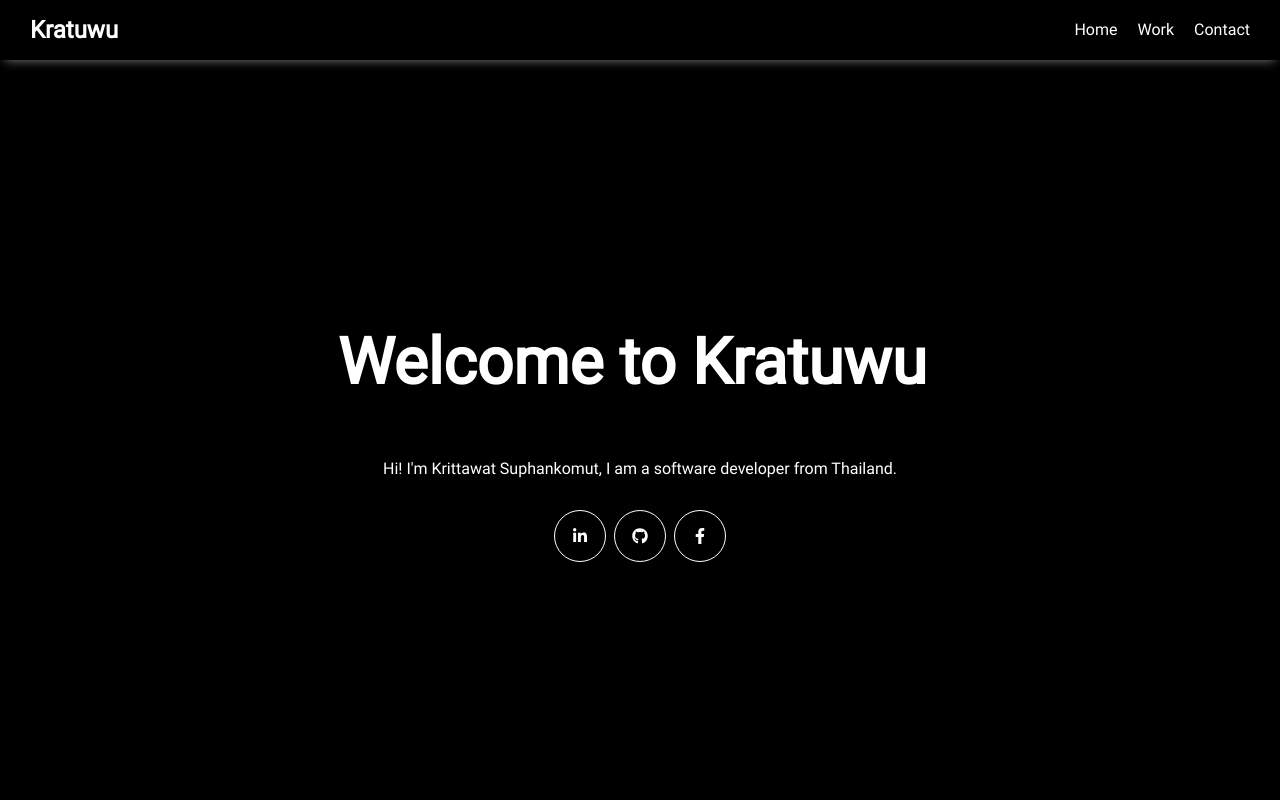
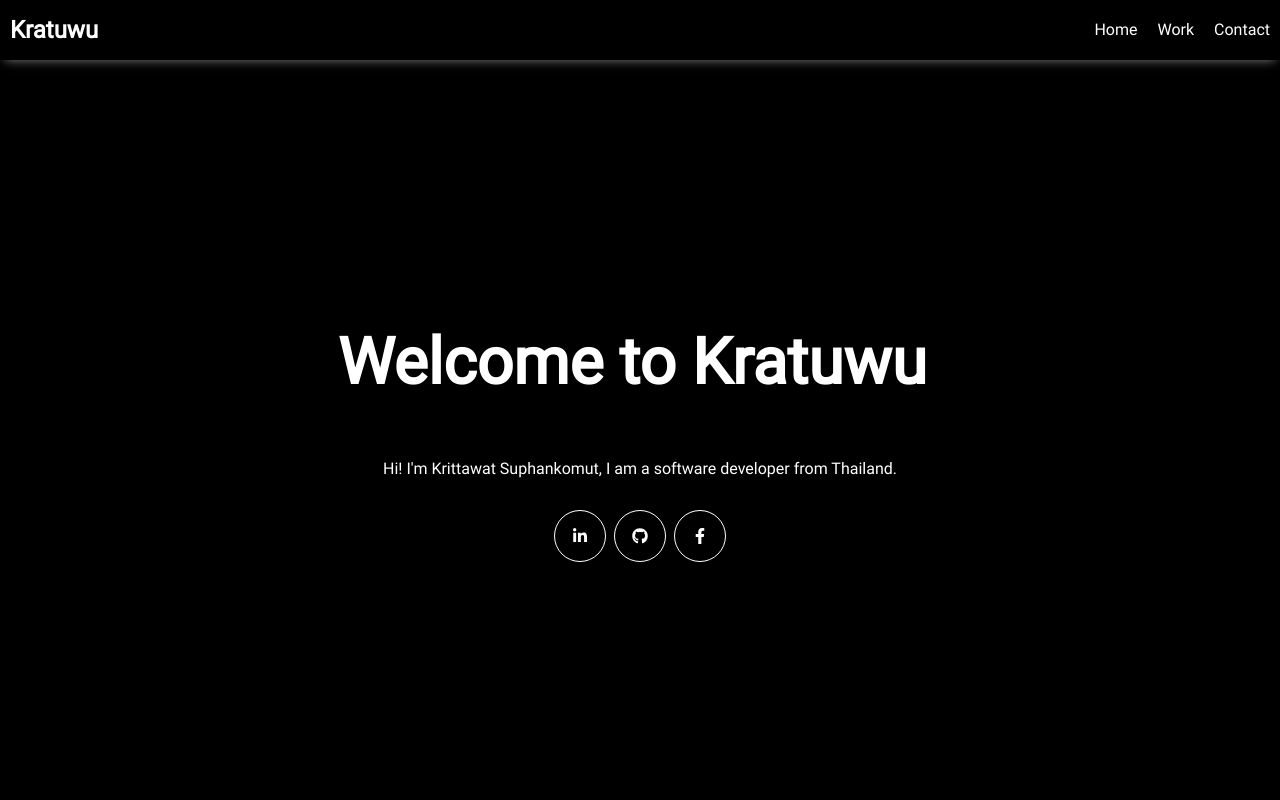
Before and after one commit to kratuwu/kratuwu, a React (Create React App) app: page / in a window 1280 px wide. Shown: the top 800 px of the page. Built offline with nearby package versions, Linux system fonts and the light colour scheme.

Commit message:
remove nav margin

```diff
--- a/src/components/layouts/Header.tsx
+++ b/src/components/layouts/Header.tsx
@@ -13,7 +13,6 @@ const HeaderStyled = styled.header`
 
 const HeaderWraper = styled.nav`
   color: white;
-  margin: 0 20px;
   height: 60px;
   display: flex;
   flex-direction: row;
```
